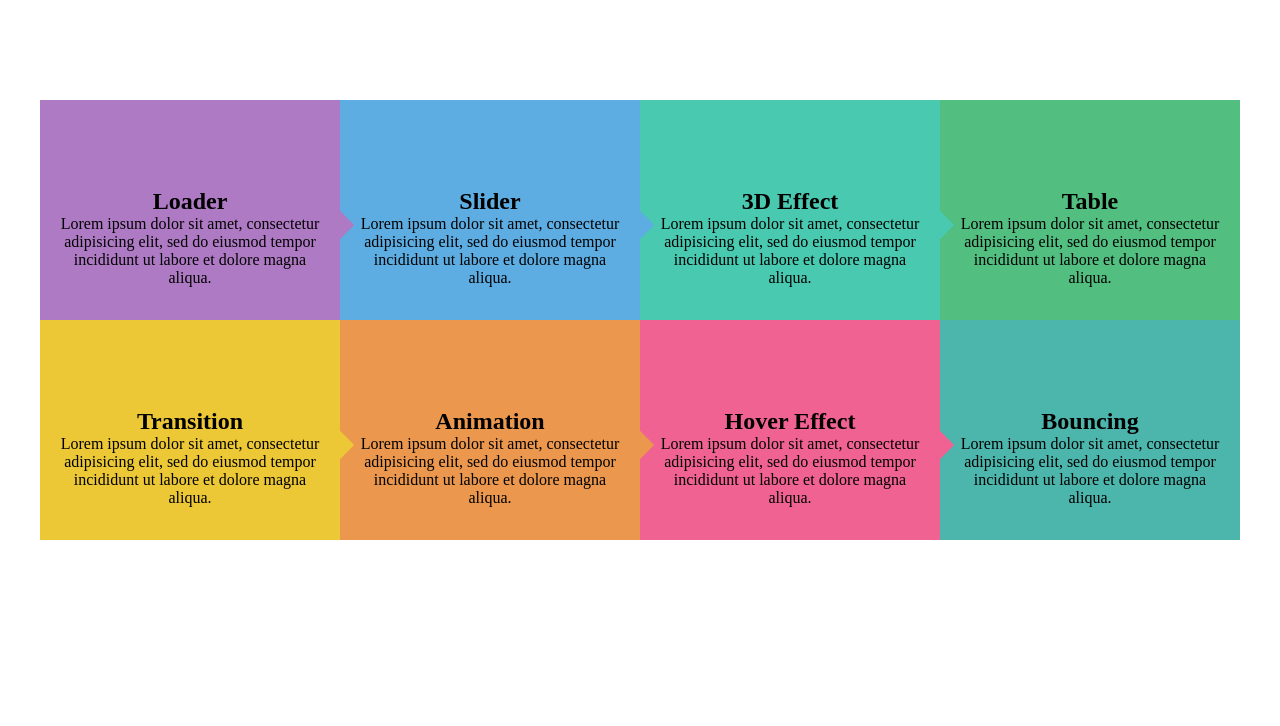
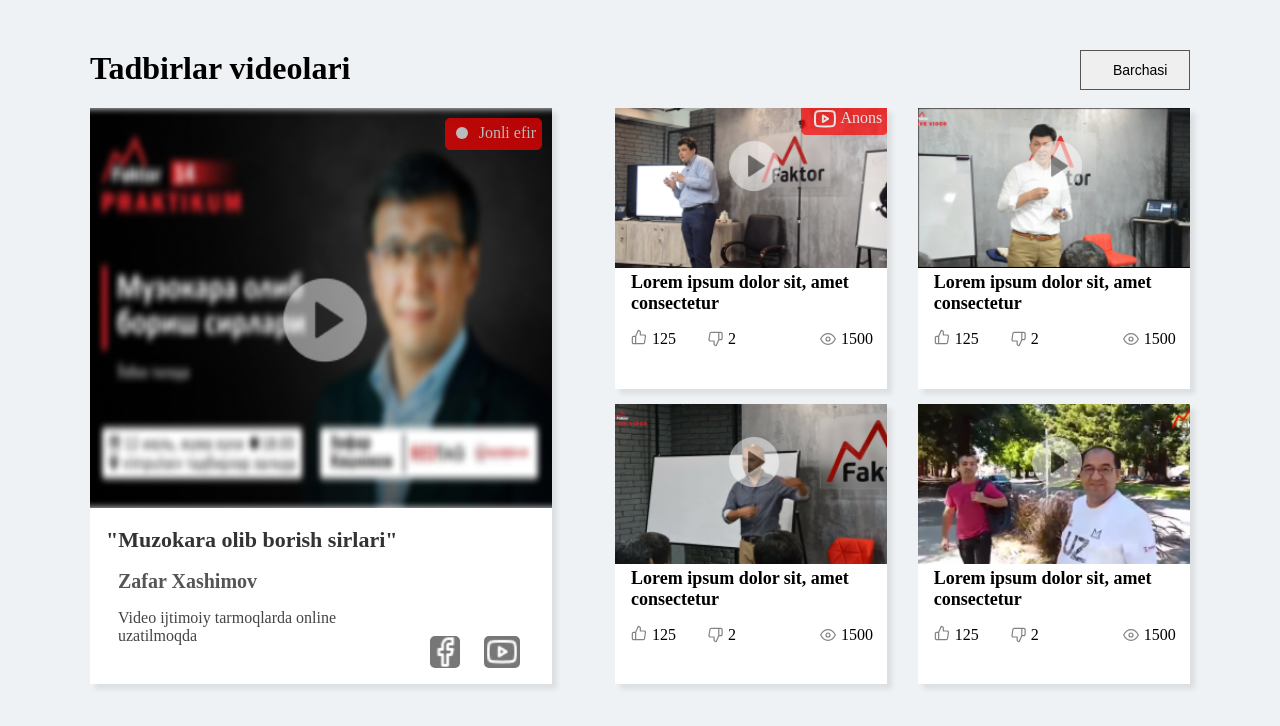
Before and after one commit to Alisher-Tohirov/frontend_2-modul_pdp, a plain HTML site: page task 3/index.html in a window 1280 px wide. Drawn offline with Linux system fonts and the light colour scheme.

Commit message:
Add files via upload

```diff
--- a/task 3/index.html
+++ b/task 3/index.html
@@ -1,69 +1,70 @@
 <!DOCTYPE html>
-<html>
+<html lang="en">
 
 <head>
+    <meta charset="UTF-8">
     <meta name="viewport" content="width=device-width, initial-scale=1.0">
-    <title>Task 3 || css 2-modul</title>
-    <link rel="stylesheet" type="text/css" href="css/main.css">
+    <title>task 3 | 2-modul 4-mavzu</title>
+    <link rel="stylesheet" href="css/main.css">
 </head>
 
 <body>
     <div class="wrapper">
+        <div class="menu">
+            <h1>Tadbirlar videolari</h1>
+            <input type="button" class="btn" value="Barchasi">
+        </div>
         <div class="block">
-            <div class="box">
-                <div class="radius"><img src="img/helmet.png" alt=""></div>
-                <h2>Loader</h2>
-                <p>Lorem ipsum dolor sit amet, consectetur adipisicing elit, sed do eiusmod tempor incididunt ut labore et dolore magna aliqua.</p>
-                <div id="bg1" class="iteam"></div>
+            <div class="box_1">
+                <img src="img/image 4.png" alt="" class="rasm1">
+                <img src="img/play-circle.png" alt="" class="rasm2">
+                <h1>"Muzokara olib borish sirlari"</h1>
+                <h2>Zafar Xashimov</h2>
+                <p>Video ijtimoiy tarmoqlarda online uzatilmoqda</p>
+                <img src="img/facebook.png" alt="" class="rasm3">
+                <img src="img/youtube.png" alt="" class="rasm4">
+                <div class="icon">
+                    <div class="radius"></div>
+                    Jonli efir
                 </div>
-
-            <div class="box">
-                <div class="radius"><img src="img/tool.png" alt=""></div>
-                <h2>Slider</h2>
-                <p>Lorem ipsum dolor sit amet, consectetur adipisicing elit, sed do eiusmod tempor incididunt ut labore et dolore magna aliqua.</p>
-                <div class="iteam item2"></div>
             </div>
-
-            <div class="box">
-                <div class="radius"><img src="img/shape.png" alt=""></div>
-                <h2>3D Effect</h2>
-                <p>Lorem ipsum dolor sit amet, consectetur adipisicing elit, sed do eiusmod tempor incididunt ut labore et dolore magna aliqua.</p>
-                <div class="iteam item3"></div>
+            <div class="box_2">
+                <div class="box1">
+                    <img src="img/image.png" alt="" class="rasm1">
+                    <img src="img/play-circle.png" alt="" class="rasm2">
+                    <h2>Lorem ipsum dolor sit, amet consectetur</h2>
+                    <img src="img/Vector.svg" alt="" class="rasm5">125
+                    <img src="img/Vector-1.svg" alt="" class="rasm6">2
+                    <img src="img/eye.svg" alt="" class="rasm7">1500
+                    <div class="icon2">
+                        <div class="radius2"><img src="img/youtube.png" alt=""></div>
+                        Anons
                     </div>
-
-            <div class="box">
-                <div class="radius"><img src="img/signs.png" alt=""></div>
-                <h2>Table</h2>
-                <p>Lorem ipsum dolor sit amet, consectetur adipisicing elit, sed do eiusmod tempor incididunt ut labore et dolore magna aliqua.</p>
-                <div class="iteam item4"></div>
                 </div>
-
-            <div class="box">
-                <div class="radius"><img src="img/helmet.png" alt=""></div>
-                <h2>Transition</h2>
-                <p>Lorem ipsum dolor sit amet, consectetur adipisicing elit, sed do eiusmod tempor incididunt ut labore et dolore magna aliqua.</p>
-                <div class="iteam item5"></div>
+                <div class="box2">
+                    <img src="img/image (1).png" alt="" class="rasm1">
+                    <img src="img/play-circle.png" alt="" class="rasm2">
+                    <h2>Lorem ipsum dolor sit, amet consectetur</h2>
+                    <img src="img/Vector.svg" alt="" class="rasm5">125
+                    <img src="img/Vector-1.svg" alt="" class="rasm6">2
+                    <img src="img/eye.svg" alt="" class="rasm7">1500
                 </div>
-
-            <div class="box">
-                <div class="radius"><img src="img/tool.png" alt=""></div>
-                <h2>Animation</h2>
-                <p>Lorem ipsum dolor sit amet, consectetur adipisicing elit, sed do eiusmod tempor incididunt ut labore et dolore magna aliqua.</p>
-                <div class="iteam item6"></div>
+                <div class="box3">
+                    <img src="img/image (2).png" alt="" class="rasm1">
+                    <img src="img/play-circle.png" alt="" class="rasm2">
+                    <h2>Lorem ipsum dolor sit, amet consectetur</h2>
+                    <img src="img/Vector.svg" alt="" class="rasm5">125
+                    <img src="img/Vector-1.svg" alt="" class="rasm6">2
+                    <img src="img/eye.svg" alt="" class="rasm7">1500
                 </div>
-
-            <div class="box">
-                <div class="radius"><img src="img/shape.png" alt=""></div>
-                <h2>Hover Effect</h2>
-                <p>Lorem ipsum dolor sit amet, consectetur adipisicing elit, sed do eiusmod tempor incididunt ut labore et dolore magna aliqua.</p>
-                <div class="iteam item7"></div>
+                <div class="box4">
+                    <img src="img/image (3).png" alt="" class="rasm1">
+                    <img src="img/play-circle.png" alt="" class="rasm2">
+                    <h2>Lorem ipsum dolor sit, amet consectetur</h2>
+                    <img src="img/Vector.svg" alt="" class="rasm5">125
+                    <img src="img/Vector-1.svg" alt="" class="rasm6">2
+                    <img src="img/eye.svg" alt="" class="rasm7">1500
                 </div>
-
-            <div class="box">
-                <div class="radius"><img src="img/signs.png" alt=""></div>
-                <h2>Bouncing</h2>
-                <p>Lorem ipsum dolor sit amet, consectetur adipisicing elit, sed do eiusmod tempor incididunt ut labore et dolore magna aliqua.</p>
-                <div class="iteam item8"></div>
             </div>
         </div>
     </div>
--- /dev/null
+++ b/task 3/sass/main.scss
@@ -0,0 +1,195 @@
+    body {
+        box-sizing: border-box;
+        margin: 0;
+        padding: 0;
+        background-color: rgb(238, 242, 245);
+        .wrapper {
+            width: 1100px;
+            height: 100vh;
+            margin: 0 auto;
+            .menu {
+                display: flex;
+                justify-content: space-between;
+                flex-wrap: wrap;
+                h1 {
+                    width: 70%;
+                    margin-top: 50px;
+                }
+                .btn {
+                    width: 10%;
+                    height: 5vh;
+                    border: 1px solid #555555;
+                    font-size: 14px;
+                    font-family: sans-serif;
+                    padding: 0 2rem;
+                    margin-top: 50px;
+                }
+                .btn:hover {
+                    color: rgb(96, 241, 12);
+                    background-color: #ffffff;
+                }
+            }
+            .block {
+                display: flex;
+                justify-content: space-between;
+                flex-wrap: wrap;
+                .box_1 {
+                    width: 42%;
+                    height: 72vh;
+                    background-color: #ffffff;
+                    box-shadow: 5px 5px 5px rgba(0, 0, 0, 0.08);
+                    position: relative;
+                    .icon {
+                        width: 90px;
+                        height: 25px;
+                        border-radius: 5px;
+                        position: absolute!important;
+                        top: 10px;
+                        right: 10px;
+                        opacity: 0.7;
+                        text-align: right;
+                        border: 1px solid red;
+                        background-color: red;
+                        color: #ffffff;
+                        padding-top: 5px;
+                        padding-right: 5px;
+                        position: relative;
+                        .radius {
+                            width: 12px;
+                            height: 12px;
+                            background-color: #ffffff;
+                            border-radius: 50%;
+                            position: absolute;
+                            top: 8px;
+                            left: 10px;
+                        }
+                    }
+                    .rasm1 {
+                        width: 100%;
+                        height: 50vh;
+                    }
+                    .rasm2 {
+                        width: 100px;
+                        position: absolute;
+                        top: 28%;
+                        left: 40%;
+                    }
+                    h1 {
+                        font-size: 22px;
+                        padding: 0 1rem;
+                        color: #333333;
+                    }
+                    h2 {
+                        font-size: 20px;
+                        padding: 0 1.75rem;
+                        color: #555555;
+                    }
+                    p {
+                        color: #444444;
+                        width: 250px;
+                        padding: 0 1.75rem;
+                    }
+                    .rasm3,
+                    .rasm4 {
+                        width: 30px;
+                        border-radius: 5px;
+                        position: absolute;
+                        margin: 0 2rem 1rem 0;
+                        bottom: 0;
+                        right: 60px;
+                        color: black;
+                        background-color: #777777;
+                    }
+                    .rasm4 {
+                        padding: 0 0.2rem;
+                        position: absolute;
+                        bottom: 0;
+                        right: 0;
+                    }
+                }
+                .box_2 {
+                    width: 55%;
+                    height: 72vh;
+                    display: flex;
+                    justify-content: space-between;
+                    flex-wrap: wrap;
+                    .box1,
+                    .box3 {
+                        margin-left: 30px;
+                    }
+                    .box1,
+                    .box2 {
+                        margin-bottom: 15px;
+                    }
+                    .box1,
+                    .box2,
+                    .box3,
+                    .box4 {
+                        width: 45%;
+                        position: relative;
+                        background-color: #ffffff;
+                        box-shadow: 5px 5px 5px rgba(0, 0, 0, 0.08);
+                        .rasm1 {
+                            width: 100%;
+                            height: 20vh;
+                        }
+                        .rasm2 {
+                            width: 60px;
+                            position: absolute;
+                            top: 10%;
+                            left: 40%;
+                        }
+                        h2 {
+                            font-size: 18px;
+                            margin-top: 0;
+                            margin-left: 1rem;
+                        }
+                        .rasm5 {
+                            margin-left: 1rem;
+                            margin-right: 5px;
+                            margin-bottom: -1px;
+                        }
+                        .rasm6 {
+                            margin-left: 1.75rem;
+                            margin-right: 5px;
+                            margin-bottom: -3px;
+                        }
+                        .rasm7 {
+                            margin-left: 5rem;
+                            margin-right: 5px;
+                            margin-bottom: -3px;
+                        }
+                    }
+                    .box1 {
+                        overflow: hidden;
+                        .icon2 {
+                            width: 80px;
+                            height: 25px;
+                            border-radius: 5px;
+                            position: absolute!important;
+                            top: -5px;
+                            right: -1px;
+                            opacity: 0.7;
+                            text-align: right;
+                            border: 1px solid red;
+                            background-color: red;
+                            color: #ffffff;
+                            padding-top: 5px;
+                            padding-right: 5px;
+                            position: relative;
+                            .radius2 {
+                                position: absolute;
+                                top: 8px;
+                                left: 12px;
+                                img {
+                                    position: absolute;
+                                    top: -5px;
+                                    left: 0;
+                                }
+                            }
+                        }
+                    }
+                }
+            }
+        }
+    }
```
Also changed, not shown: task 3/css/main.css, task 3/img/Vector-1.svg (added), task 3/img/Vector.svg (added), task 3/img/eye.svg (added), task 3/img/facebook.png (added), task 3/img/image (1).png (added), task 3/img/image (2).png (added), task 3/img/image (3).png (added), task 3/img/image 4.png (added), task 3/img/image.png (added), task 3/img/play-circle.png (added), task 3/img/youtube.png (added), 1 other file. Lines whose indentation alone changed are shown as unchanged.
